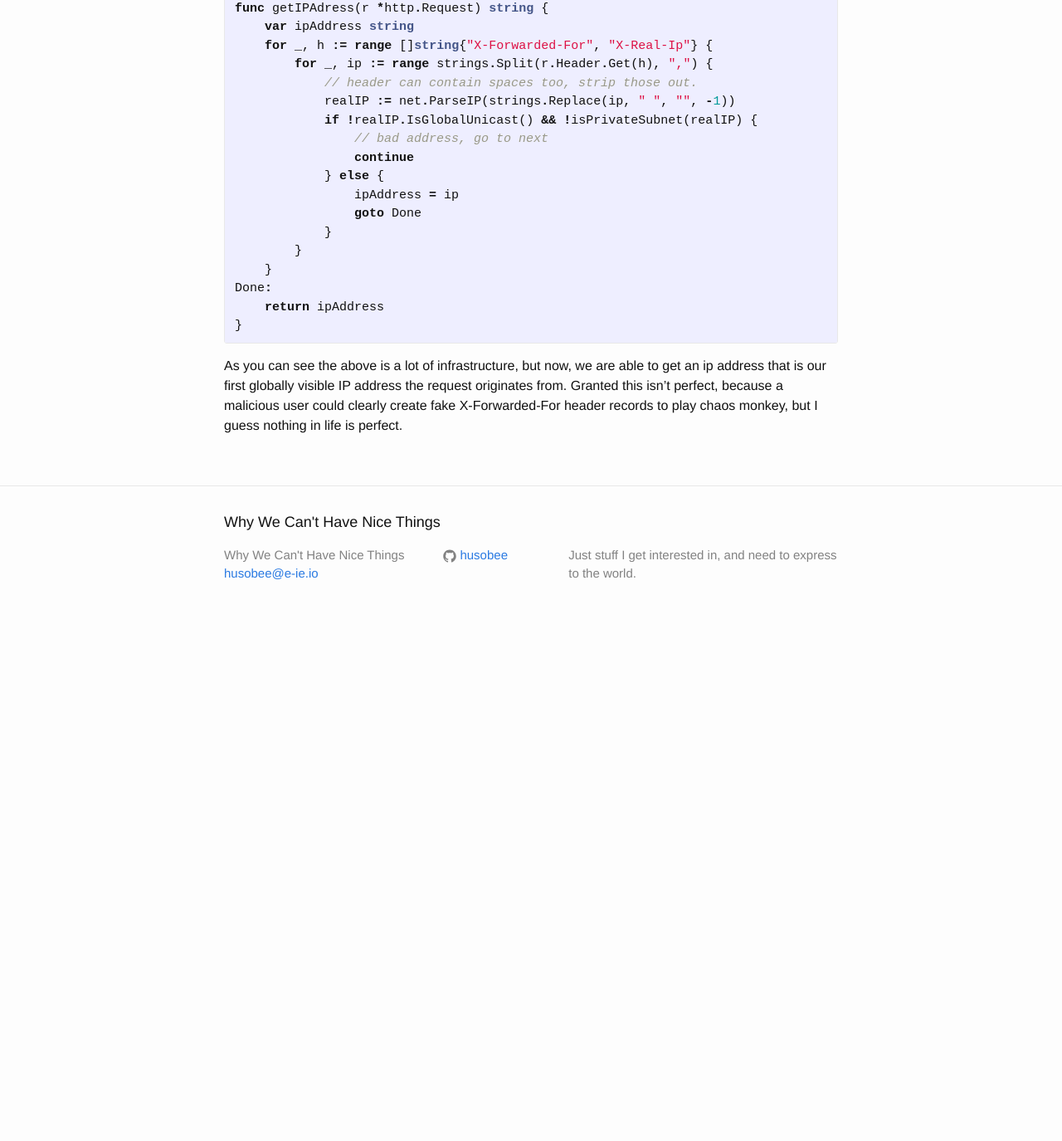
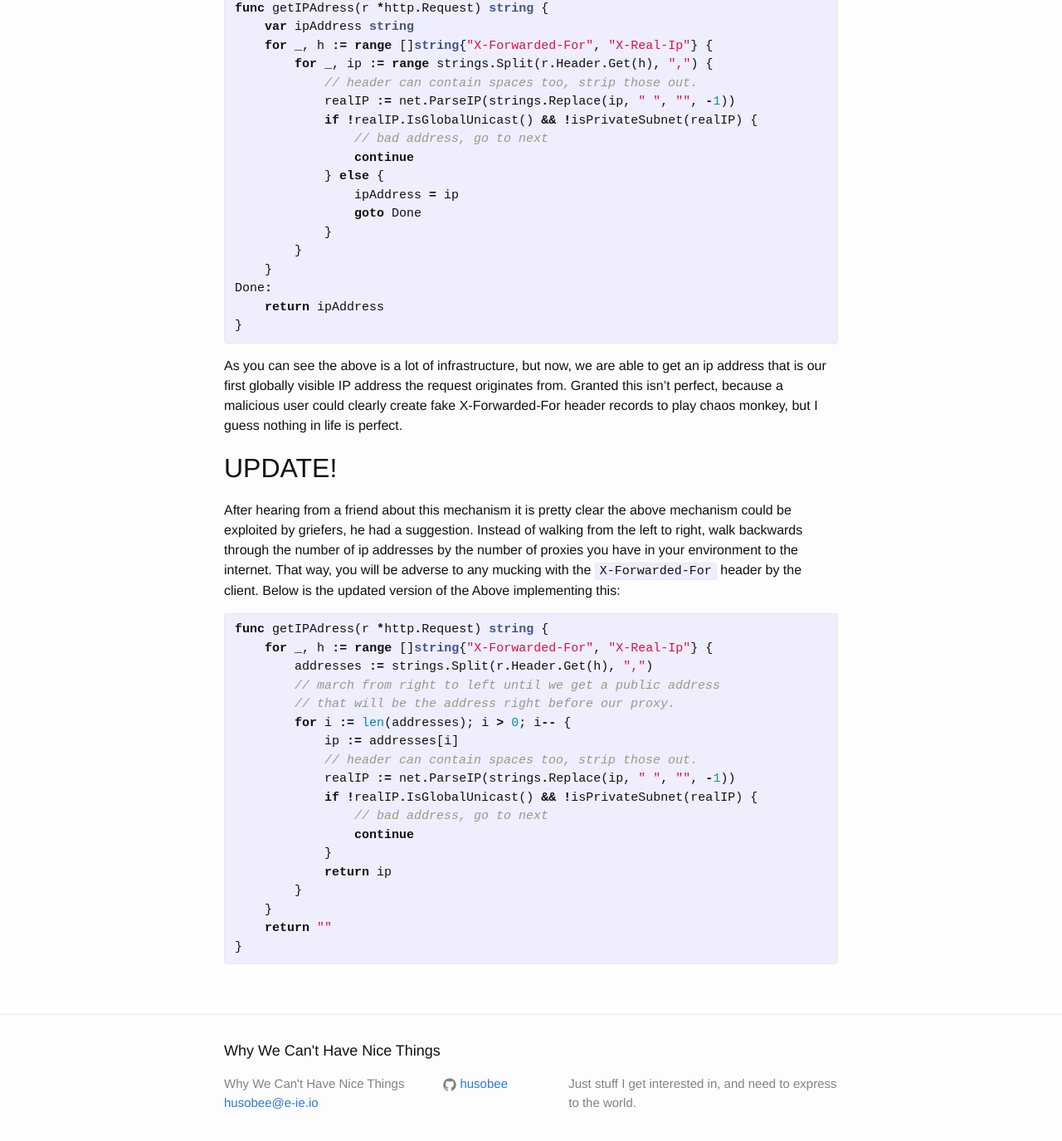
Before and after one commit to husobee/husobee.github.io, a Jekyll site: the page built from _posts/2015-12-17-remote-ip-go.markdown, in a window 1280 px wide and 1400 px high, scrolled down 2578 px. Shown: the top 1375 px of the window at 83% size. Built offline with Jekyll 4.4.1, drawn with Linux system fonts in a browser that asks for light colours; before the commit the page ends 3341 px from its top, so only the background shows below that.

Commit message:
updated with advice

```diff
--- a/_posts/2015-12-17-remote-ip-go.markdown
+++ b/_posts/2015-12-17-remote-ip-go.markdown
@@ -145,3 +145,36 @@ an ip address that is our first globally visible IP address the request originat
 from.  Granted this isn't perfect, because a malicious user could clearly create
 fake X-Forwarded-For header records to play chaos monkey, but I guess nothing in
 life is perfect.
+
+
+## UPDATE!
+
+After hearing from a friend about this mechanism it is pretty clear the above
+mechanism could be exploited by griefers, he had a suggestion.  Instead of walking
+from the left to right, walk backwards through the number of ip addresses by the
+number of proxies you have in your environment to the internet.  That way, you
+will be adverse to any mucking with the `X-Forwarded-For` header by the client.
+Below is the updated version of the Above implementing this:
+
+{% highlight go %}
+
+func getIPAdress(r *http.Request) string {
+    for _, h := range []string{"X-Forwarded-For", "X-Real-Ip"} {
+        addresses := strings.Split(r.Header.Get(h), ",")
+        // march from right to left until we get a public address
+        // that will be the address right before our proxy.
+        for i := len(addresses); i > 0; i-- {
+            ip := addresses[i]
+            // header can contain spaces too, strip those out.
+            realIP := net.ParseIP(strings.Replace(ip, " ", "", -1))
+            if !realIP.IsGlobalUnicast() && !isPrivateSubnet(realIP) {
+                // bad address, go to next
+                continue
+            }
+            return ip
+        }
+    }
+    return ""
+}
+
+{% endhighlight %}
```
